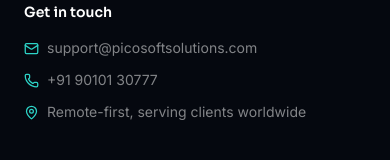
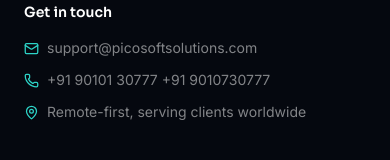
Before and after one commit to PicosoftSolution/picosoftsolutions-website, a React (Vite) app: page /contact in a window 390 px wide. Shown: the part 1587-1747 px from the top of the page. Built offline with nearby package versions, Linux system fonts and the light colour scheme; the HTML template or start-up script is replaced by a standard one.

Commit message:
mobile number

```diff
--- a/src/components/Footer.tsx
+++ b/src/components/Footer.tsx
@@ -83,7 +83,7 @@
               </li>
               <li className="flex items-center gap-2 text-sm text-white/50">
                 <Phone size={15} className="text-teal shrink-0" />
-                +91 90101 30777
+                +91 90101 30777 +91 9010730777
               </li>
               <li className="flex items-center gap-2 text-sm text-white/50">
                 <MapPin size={15} className="text-teal shrink-0" />
--- a/src/pages/Contact.tsx
+++ b/src/pages/Contact.tsx
@@ -12,7 +12,7 @@
   {
     icon: Phone,
     label: "PHONE",
-    value: "+91 90101 30777",
+    value: "+91 90101 30777  +91 9010730777",
   },
   {
     icon: MapPin,
```
